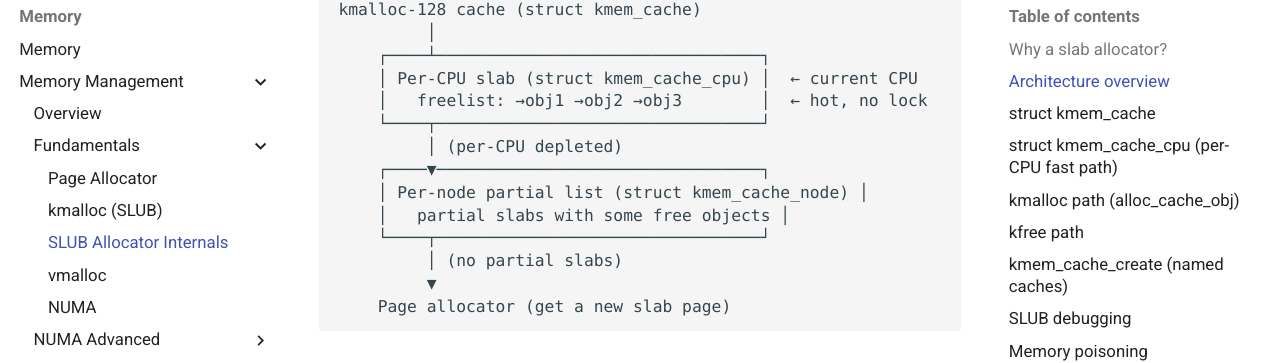
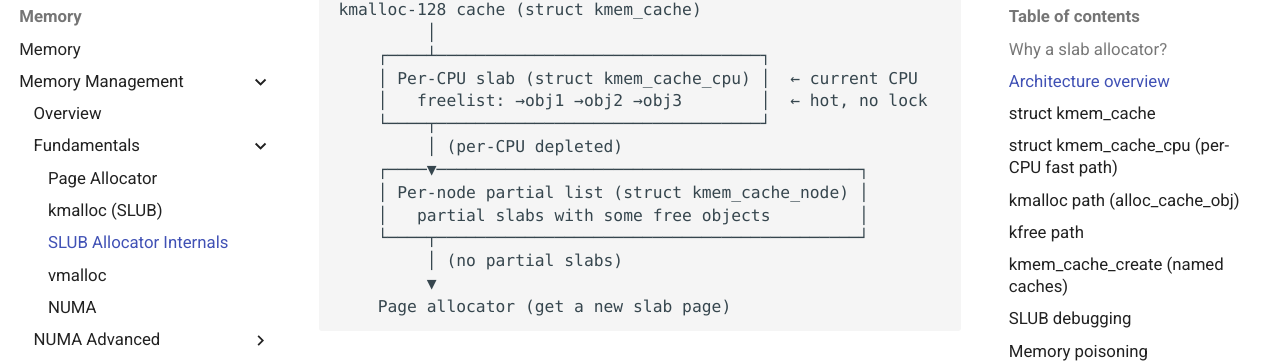
Before and after one commit to laveeshb/linux-kernel-internals, an MkDocs documentation site: the page built from docs/mm/slab-internals.md, in a window 1280 px wide and 900 px high, scrolled down 938 px. Shown: the part 100-463 px from the top of the window. Built offline with MkDocs 1.6.1 and Material for MkDocs 9.7.7, drawn with Linux system fonts in a browser that asks for light colours.

Commit message:
mm: fix two box-edge misalignments left by the diagram alignment pass
hmm.md: the HMM layer box's bottom border was one column narrower
than its top border and content lines.

slab-internals.md: the per-node partial list box's content lines
overflowed its own border by up to 10 columns; widened the border
to match instead of shortening the text.

```diff
--- a/docs/mm/slab-internals.md
+++ b/docs/mm/slab-internals.md
@@ -30,10 +30,10 @@ kmalloc-128 cache (struct kmem_cache)
     │   freelist: →obj1 →obj2 →obj3        │  ← hot, no lock
     └────┬─────────────────────────────────┘
          │ (per-CPU depleted)
-    ┌────▼─────────────────────────────────┐
+    ┌────▼───────────────────────────────────────────┐
     │ Per-node partial list (struct kmem_cache_node) │
-    │   partial slabs with some free objects │
-    └────┬─────────────────────────────────┘
+    │   partial slabs with some free objects         │
+    └────┬───────────────────────────────────────────┘
          │ (no partial slabs)
          ▼
     Page allocator (get a new slab page)
```
Also changed, not shown: docs/mm/hmm.md (+1 -1 lines).
